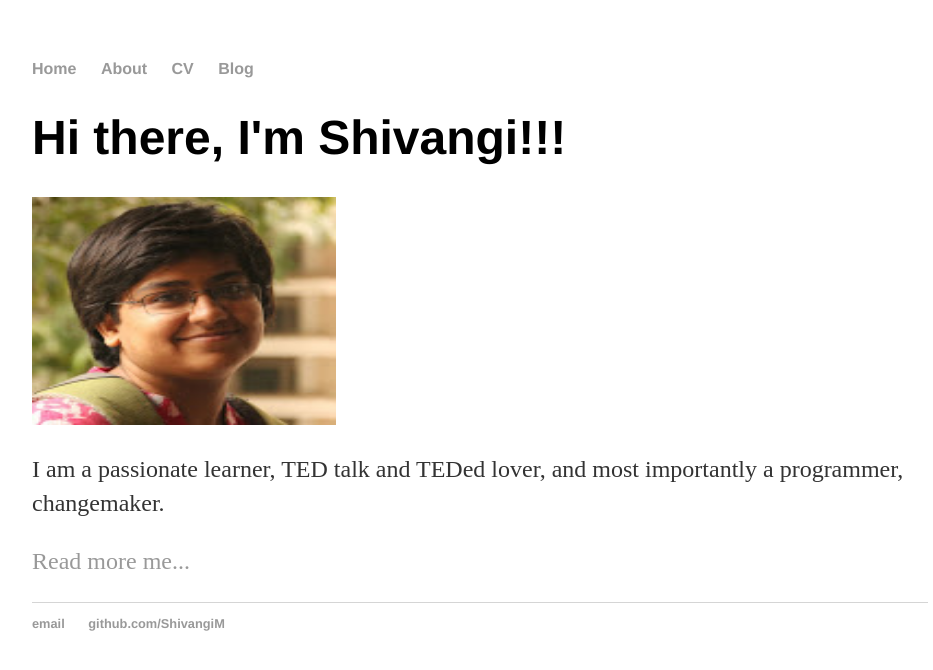
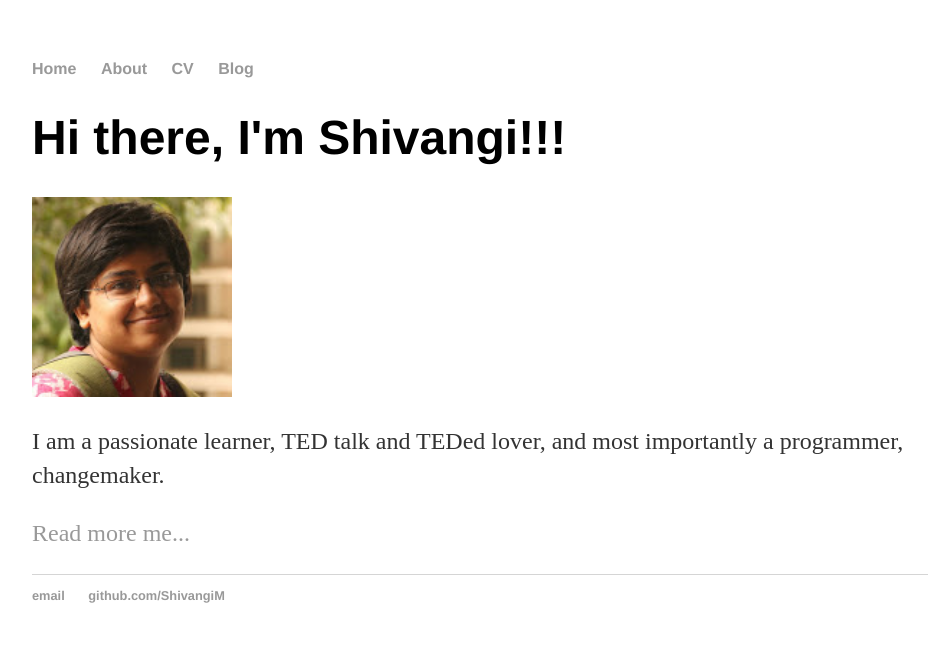
Before and after one commit to ShivangiM/shivangim.github.io, a Jekyll site: the page built from index.html, in a window 1280 px wide. Shown: the top 670 px of the page, without its empty margins (160-1093 px from the left). Built offline with Jekyll 4.4.1, drawn with Linux system fonts in a browser that asks for light colours.

Commit message:
Update index.html

```diff
--- a/index.html
+++ b/index.html
@@ -4,7 +4,9 @@ title: Shivangi Motwani
 ---
 <div class="blurb">
 	<h1>Hi there, I'm Shivangi!!!</h1>
-	<img src="./Shivangi.JPG" alt="Shivangi Motwani" style="width:304px;height:228px;">
+	<style>
+	</style>
+	<img src="./Shivangi.JPG" alt="Shivangi Motwani" style="width:200px;height:200px;">
 	<p>I am a passionate learner, TED talk and TEDed lover, and most importantly a programmer, changemaker.</p>
 	<p> <a href="/about">Read more me...</a></p>
 </div><!-- /.blurb -->
```
